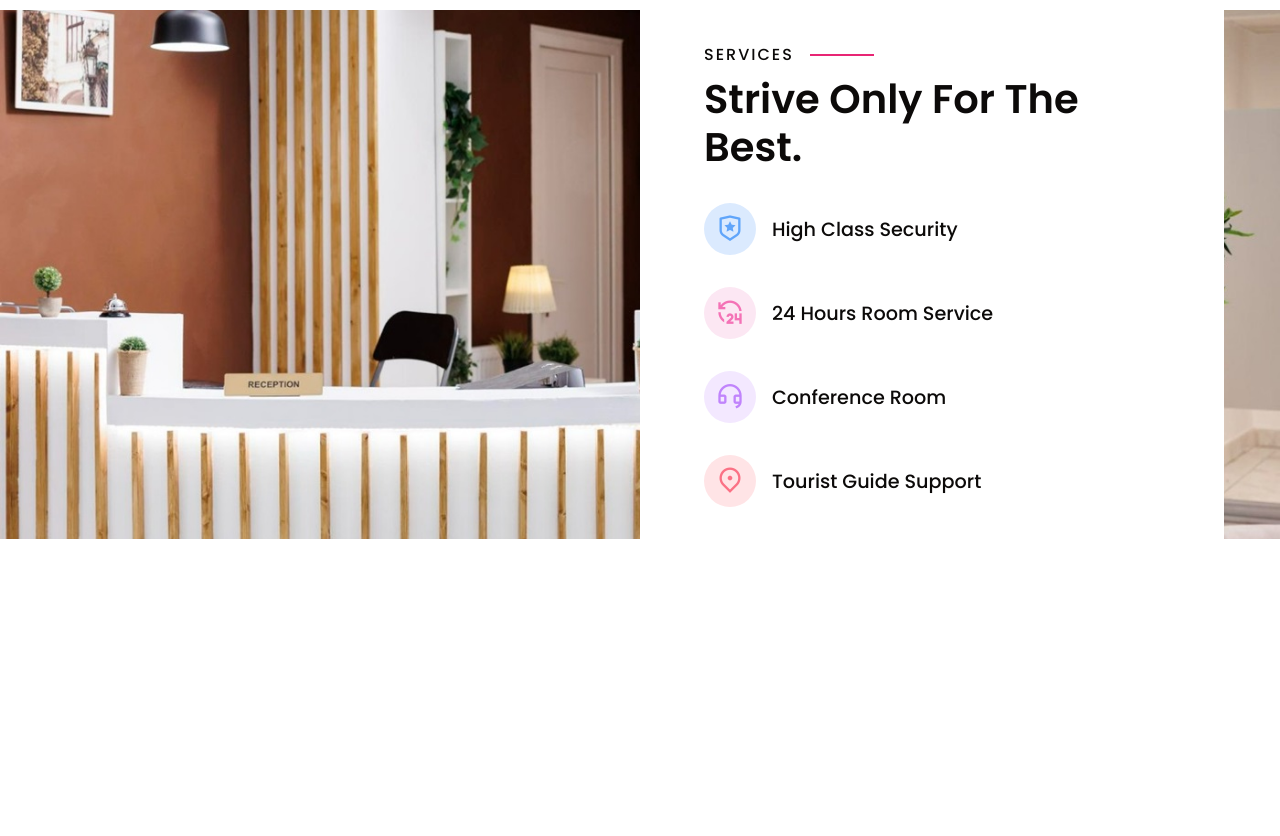
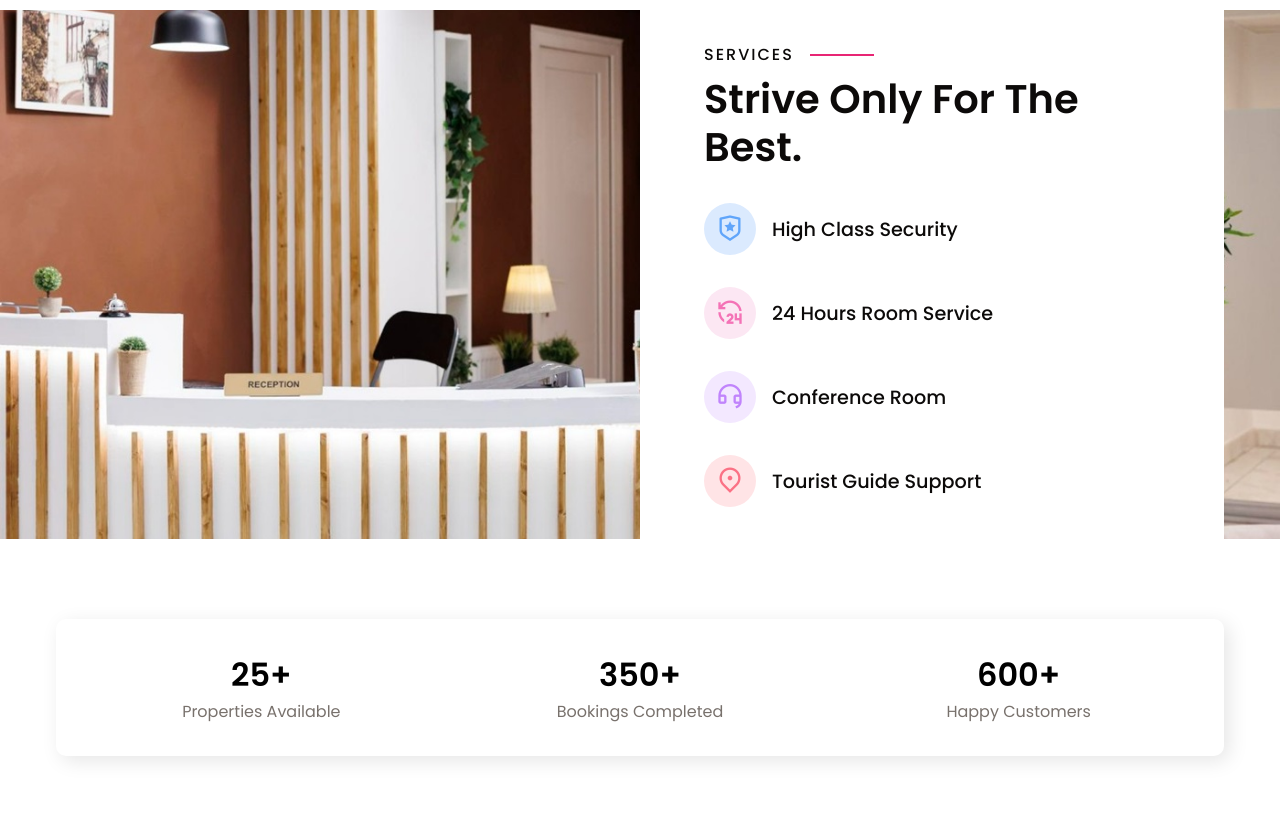
Before and after one commit to BurnettMiao/Build-Hotel-Website-Using-HTML-CSS-And-JavaScript-Responsive-Landing-Page, a plain HTML site: page index.html in a window 1280 px wide. Shown: the part 2219-3055 px from the top of the page. Before the commit the page ends 2758 px from the top, so only its background shows below. Drawn offline with nearby package versions, Linux system fonts and the light colour scheme.

Commit message:
banner section finish

```diff
--- a/index.html
+++ b/index.html
@@ -185,6 +185,25 @@
       </div>
     </section>
 
+    <section class="section__container banner__container">
+      <div class="banner__content">
+        <div class="banner__card">
+          <h4>25+</h4>
+          <p>Properties Available</p>
+        </div>
+
+        <div class="banner__card">
+          <h4>350+</h4>
+          <p>Bookings Completed</p>
+        </div>
+
+        <div class="banner__card">
+          <h4>600+</h4>
+          <p>Happy Customers</p>
+        </div>
+      </div>
+    </section>
+
     <script src="https://unpkg.com/scrollreveal"></script>
     <script src="script.js"></script>
   </body>
--- a/style.css
+++ b/style.css
@@ -390,6 +390,33 @@ nav {
   background-color: #ffe4e6;
 }
 
+/* banner section */
+.banner__content {
+  padding: 2rem;
+  display: flex;
+  gap: 2rem;
+  align-items: center;
+  justify-content: space-evenly;
+  flex-wrap: wrap;
+  border-radius: 10px;
+  box-shadow: 5px 5px 20px rgba(0, 0, 0, 0.1);
+}
+
+.banner__card {
+  text-align: center;
+  flex: 1 1 180px;
+}
+
+.banner__card h4 {
+  font-size: 2rem;
+  font-weight: 600;
+  color: text-dark;
+}
+
+.banner__card p {
+  color: var(--text-light);
+}
+
 @media (width > 576px) {
   .room__grid {
     grid-template-columns: repeat(2, 1fr);
```
